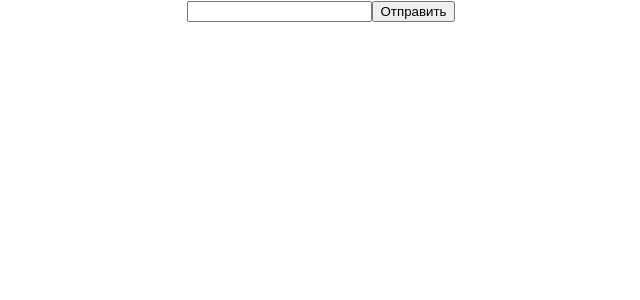
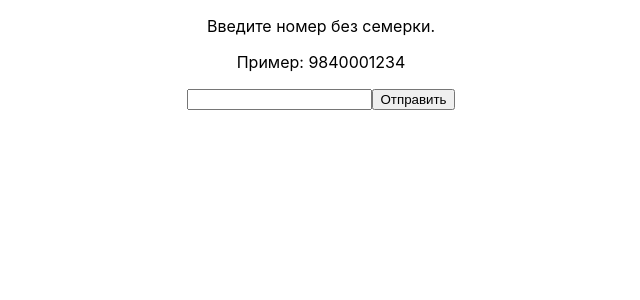
Before and after one commit to ViktorShiyan/findreact, a React (Create React App) app: page / in a window 1280 px wide. Shown: the top 300 px of the page, without its empty margins (319-959 px from the left). Built offline with nearby package versions, Linux system fonts and the light colour scheme.

Commit message:
Добавлена надпись о вводе номера

```diff
--- a/src/components/Form/Form.js
+++ b/src/components/Form/Form.js
@@ -39,6 +39,8 @@ export default class Form extends React.Component {
         return (
             <div>
                 <form onSubmit={this.handleSubmit}>
+                    <p>Введите номер без семерки.</p>
+                    <p>Пример: 9840001234</p>
                     <input onChange={this.handleChange} value={this.state.text}/>
                     <input type='submit' value='Отправить'/>
                 </form>
```
